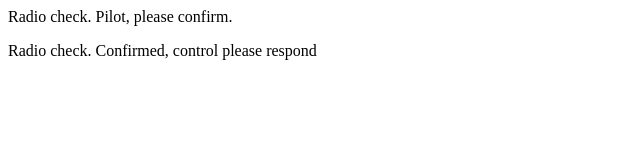
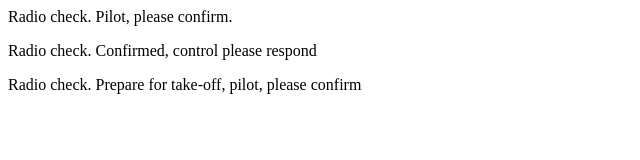
Before and after one commit to saliniarjunan/communication-log, a plain HTML site: page index.html in a window 1280 px wide. Shown: the whole page, without its empty margins (0-640 px from the left). Drawn offline with Linux system fonts and the light colour scheme.

Commit message:
Third Commit

```diff
--- a/index.html
+++ b/index.html
@@ -2,5 +2,6 @@
    <body>
       <p>Radio check. Pilot, please confirm.</p>
 	  <p>Radio check. Confirmed, control please respond</p>
+	  <p>Radio check. Prepare for take-off, pilot, please confirm</p>
    </body>
 </html>
```
